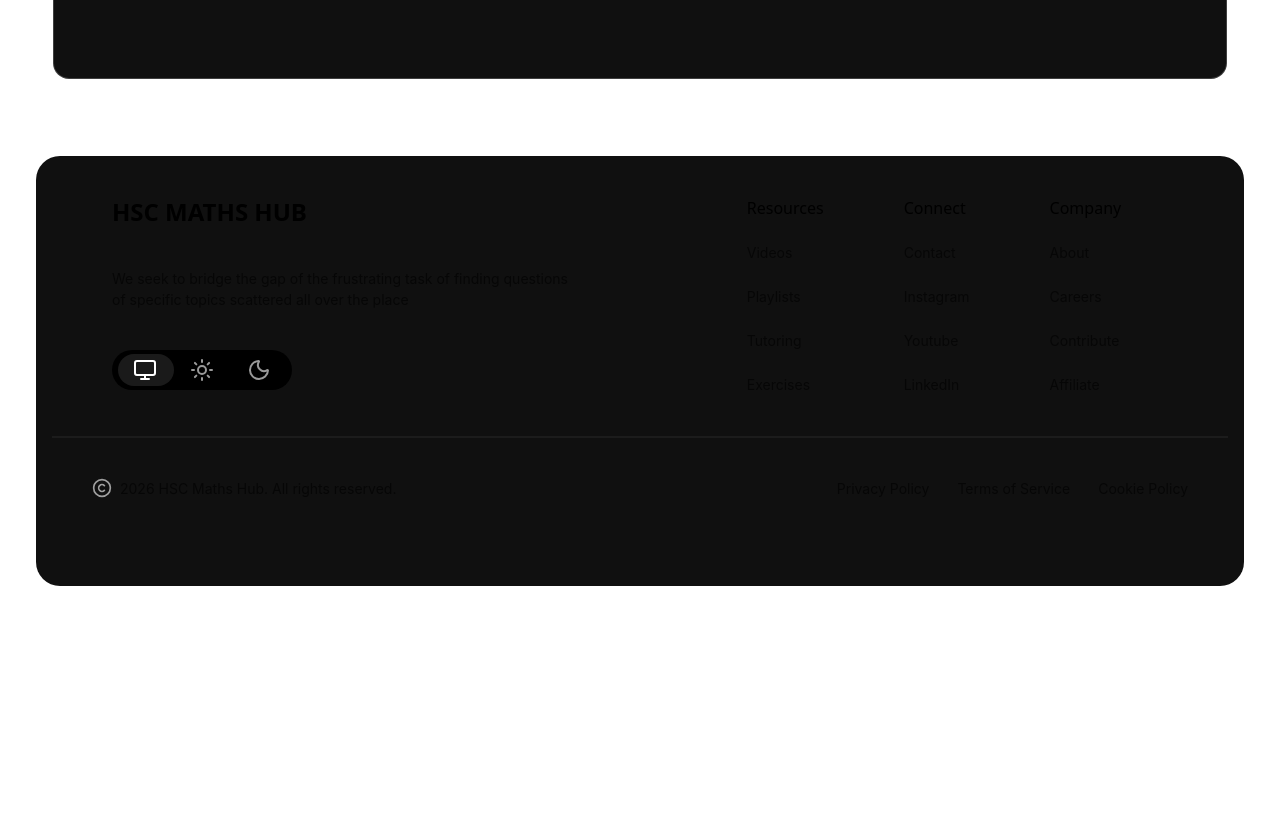
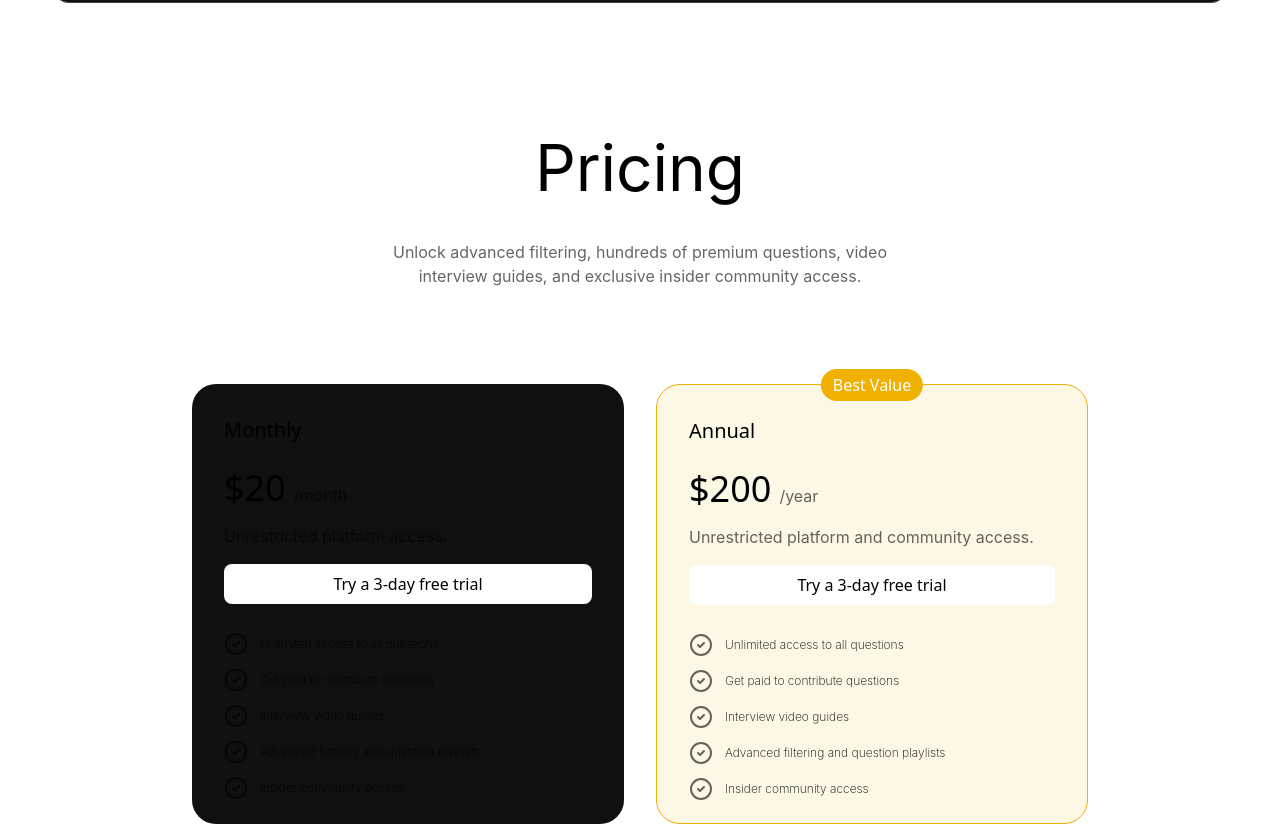
Before and after one commit to joshuapozzolungo/nsw-maths-repo, a React (Vite) app: page / in a window 1280 px wide. Shown: the part 1040-1866 px from the top of the page. Before the commit the page ends 1666 px from the top, so only its background shows below. Built offline with nearby package versions, Linux system fonts and the light colour scheme; the HTML template or start-up script is replaced by a standard one.

Commit message:
completed pricing section

```diff
--- a/src/App.css
+++ b/src/App.css
@@ -1,4 +1,8 @@
 @import "tailwindcss";
+
+@theme {
+  --color-secondary-color: #101010;
+}
 
 :root {
   --bg-color: #ffffff;
@@ -69,3 +73,24 @@ body {
   opacity: 0.6;
   cursor: pointer;
 }
+
+@utility header-text {
+  font-family:"Inter", sans-serif;
+  font-size: 4rem;
+  color: var(--bg-text);
+  font-weight: normal;
+}
+
+@utility paragraph-text {
+  font-family:"Inter", sans-serif;
+  font-size: 1em;
+  color: var(--bg-text);
+  opacity: 0.6;
+}
+
+@utility pricing-text {
+  font-family: "Inter", sans-serif;
+  font-size: 0.75em;
+  color: var(--bg-text);
+  font-weight: 200;
+}
--- a/src/App.jsx
+++ b/src/App.jsx
@@ -4,6 +4,7 @@ import MobileMenu from "./components/mobile-menu.jsx";
 import Hero from "./components/hero.jsx";
 import Questions from "./components/questions.jsx";
 import Footer from "./components/footer.jsx";
+import Pricing from "./components/pricing.jsx";
 import "./App.css";
 
 export default function App() {
@@ -17,6 +18,7 @@ export default function App() {
       <MobileMenu isMobileMenuOpen={isMobileMenuOpen}/>
       <Hero/>
       <Questions/>
+      <Pricing/>
       <Footer />
     </div>
   );
--- a/src/components/hero.jsx
+++ b/src/components/hero.jsx
@@ -37,7 +37,7 @@ export default function Hero() {
   }, []);
 
   return (
-    <div className="flex flex-col sm:flex-row justify-center align-items-center mx-auto max-w-full max-w-screen-xl sm:px-7 lg:px-8">
+    <div className="flex flex-col sm:flex-row justify-left align-items-center mx-auto max-w-full max-w-screen-xl sm:px-7 lg:px-8">
       <div className="max-w-4xl mt-45">
         <div className="flex text-primary-text space-x-7 mb-6 opacity-60">
           <div className="max-w-md">
@@ -67,7 +67,7 @@ export default function Hero() {
           <button className="p-3 button-primary-button rounded-xl hover:opacity-80 cursor-pointer"> Get Cracked </button>
         </div>
       </div>
-      <div className="mt-37" ref={calculatorRef} style={{width: "600px", height: "400px"}}></div>
+      <div className="hidden mt-37" ref={calculatorRef} style={{width: "600px", height: "400px"}}></div>
     </div>
 
   );
--- /dev/null
+++ b/src/components/pricing.jsx
@@ -0,0 +1,94 @@
+import React from "react"
+import { CircleCheck } from "lucide-react";
+
+export default function Pricing() {
+
+  return (
+    <section className="relative min-h-screen overflow-hidden">
+      <div className="absolute inset-0">
+        <div className="relative w-full py-24 space-y-24">
+          <div className="mx-auto max-w-5xl space-y-6 text-center">
+            <p className="flex justify-center items-center header-text">Pricing</p>
+            <p className="flex justify-center mx-60 text-center mt-5 paragraph-text">Unlock advanced filtering, hundreds of premium questions, video interview guides, and exclusive insider community access.</p>
+          </div>
+          <div className="mx-auto grid max-w-4xl grid-cols-1 gap-8 md:grid-cols-2">
+
+            <div className="h-[55vh] rounded-3xl bg-secondary-color hover:bg-[#1F1C1C] duration-500">
+              <div className="flex flex-1 flex-col p-8 space-y-4">
+                <h3 className="font-medium text-xl mb-6">Monthly</h3>
+                <div className="flex gap-2 items-baseline">
+                  <span className="inline-flex items-baseline font-light text-4xl">$20</span>
+                  <span className="paragraph-text">/month</span>
+                </div>
+                <p className="paragraph-text">Unrestricted platform access.</p>
+                <button className="bg-white rounded-lg text-black py-2 mb-7 cursor-pointer hover:bg-white/80">Try a 3-day free trial</button>
+                <ul className="flex flex-col space-y-3 justify-center align-middle">
+                  <div className="flex space-x-3 items-center">
+                    <CircleCheck className="paragraph-text"></CircleCheck>
+                    <p className="pricing-text">Unlimited access to all questions</p>
+                  </div>
+                  <div className="flex space-x-3 items-center">
+                    <CircleCheck className="paragraph-text"></CircleCheck>
+                    <p className="pricing-text">Get paid to contribute questions</p>
+                  </div>
+                  <div className="flex space-x-3 items-center">
+                    <CircleCheck className="paragraph-text"></CircleCheck>
+                    <p className="pricing-text">Interview video guides</p>
+                  </div>
+                  <div className="flex space-x-3 items-center">
+                    <CircleCheck className="paragraph-text"></CircleCheck>
+                    <p className="pricing-text">Advanced filtering and question playlists</p>
+                  </div>
+                  <div className="flex space-x-3 items-center">
+                    <CircleCheck className="paragraph-text"></CircleCheck>
+                    <p className="pricing-text">Insider community access</p>
+                  </div>
+                </ul>
+              </div>
+            </div>
+
+            <div className="relative h-[55vh] rounded-3xl bg-secondary-color border-1 border-yellow-500 bg-yellow-500/10 hover:bg-yellow-500/20 duration-500">
+              <button className="absolute bg-yellow-500 z-10 left-1/2 -translate-x-1/2 top-0 -translate-y-1/2 text-white rounded-3xl px-3 py-1 mx-auto">Best Value</button>
+              <div className="flex flex-1 flex-col p-8 space-y-4">
+                <h3 className="font-medium text-xl mb-6">Annual</h3>
+                <div className="flex gap-2 items-baseline">
+                  <span className="inline-flex items-baseline font-light text-4xl">$200</span>
+                  <span className="paragraph-text">/year</span>
+                </div>
+                <p className="paragraph-text">Unrestricted platform and community access.</p>
+                <button className="bg-white rounded-lg text-black py-2 mb-7 cursor-pointer hover:bg-white/80">Try a 3-day free trial</button>
+                <ul className="flex flex-col space-y-3 justify-center align-middle">
+                  <div className="flex space-x-3 items-center">
+                    <CircleCheck className="paragraph-text"></CircleCheck>
+                    <p className="pricing-text">Unlimited access to all questions</p>
+                  </div>
+                  <div className="flex space-x-3 items-center">
+                    <CircleCheck className="paragraph-text"></CircleCheck>
+                    <p className="pricing-text">Get paid to contribute questions</p>
+                  </div>
+                  <div className="flex space-x-3 items-center">
+                    <CircleCheck className="paragraph-text"></CircleCheck>
+                    <p className="pricing-text">Interview video guides</p>
+                  </div>
+                  <div className="flex space-x-3 items-center">
+                    <CircleCheck className="paragraph-text"></CircleCheck>
+                    <p className="pricing-text">Advanced filtering and question playlists</p>
+                  </div>
+                  <div className="flex space-x-3 items-center">
+                    <CircleCheck className="paragraph-text"></CircleCheck>
+                    <p className="pricing-text">Insider community access</p>
+                  </div>
+                </ul>
+              </div>
+            </div>
+
+
+
+
+            <div className="h-[50vh] rounded-3xl bg-yellow-500/50">Pricing2</div>
+          </div>
+        </div>
+      </div>
+    </section>
+  );
+};
```
